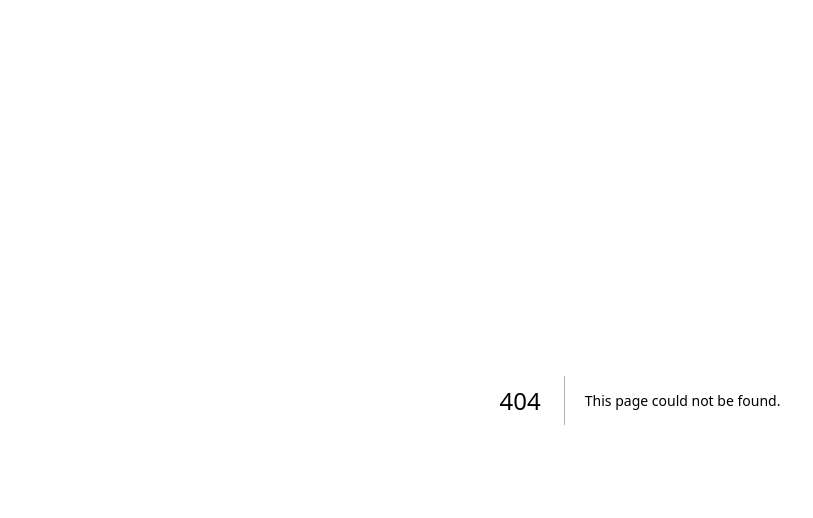
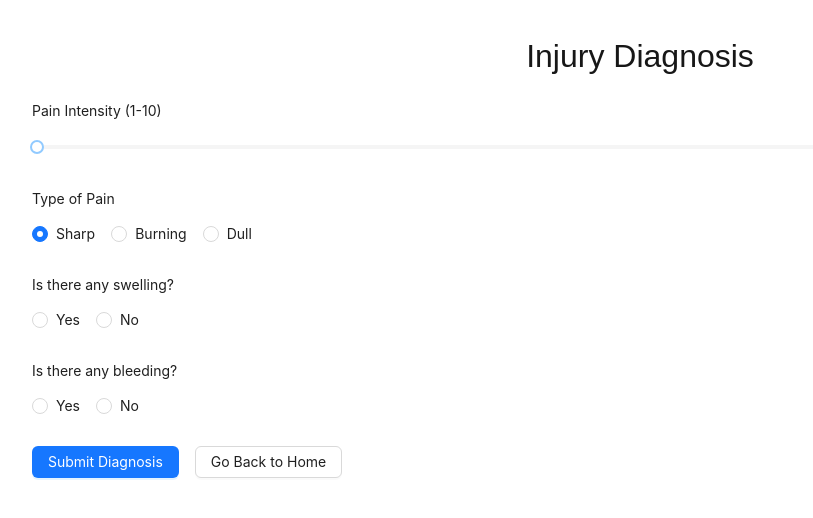
Before and after one commit to Codinglulu2023/CAC2024003, a Next.js app: page /injuryDiagnosisPage in a window 1280 px wide. Before the commit this address had no page. Shown: the top 518 px of the page, without its empty margins (0-813 px from the left). Built offline with nearby package versions, Linux system fonts and the light colour scheme.

Commit message:
+diagnosis

```diff
--- /dev/null
+++ b/app/injuryDiagnosisPage/page.tsx
@@ -0,0 +1,85 @@
+"use client";
+
+import React, { useState } from 'react';
+import { Form, Slider, Radio, Button, message } from 'antd';
+import { useRouter } from 'next/navigation';
+
+export default function InjuryDiagnosisPage() {
+  const [form] = Form.useForm();
+  const router = useRouter();
+  const [painIntensity, setPainIntensity] = useState(0);
+  const [painType, setPainType] = useState('sharp');
+  const [swelling, setSwelling] = useState(false);
+
+  const onFinish = (values: any) => {
+    console.log('Form values: ', values);
+    message.success('Diagnosis submitted successfully.');
+    router.push('/recommendations');
+  };
+
+  const handlePainIntensityChange = (value: number) => {
+    setPainIntensity(value);
+  };
+
+  const handlePainTypeChange = (e: any) => {
+    setPainType(e.target.value);
+  };
+
+  const handleSwellingChange = (e: any) => {
+    setSwelling(e.target.value === 'yes');
+  };
+
+  const goBackToHome = () => {
+    router.push('/');
+  };
+
+  return (
+    <div className="container mx-auto p-8">
+      <h1 style={{ fontSize: '32px', marginBottom: '20px', textAlign: 'center' }}>Injury Diagnosis</h1>
+
+      <Form form={form} layout="vertical" onFinish={onFinish}>
+        {/* Pain Intensity */}
+        <Form.Item label="Pain Intensity (1-10)">
+          <Slider min={1} max={10} onChange={handlePainIntensityChange} value={painIntensity} />
+        </Form.Item>
+
+        {/* Type of Pain */}
+        <Form.Item label="Type of Pain">
+          <Radio.Group onChange={handlePainTypeChange} value={painType}>
+            <Radio value="sharp">Sharp</Radio>
+            <Radio value="burning">Burning</Radio>
+            <Radio value="dull">Dull</Radio>
+          </Radio.Group>
+        </Form.Item>
+
+        {/* Swelling */}
+        <Form.Item label="Is there any swelling?">
+          <Radio.Group onChange={handleSwellingChange}>
+            <Radio value="yes">Yes</Radio>
+            <Radio value="no">No</Radio>
+          </Radio.Group>
+        </Form.Item>
+
+        {/* Bleeding */}
+        <Form.Item label="Is there any bleeding?">
+          <Radio.Group>
+            <Radio value="yes">Yes</Radio>
+            <Radio value="no">No</Radio>
+          </Radio.Group>
+        </Form.Item>
+
+        {/* Buttons */}
+        <Form.Item>
+          <div className="flex gap-4">
+            <Button type="primary" htmlType="submit">
+              Submit Diagnosis
+            </Button>
+            <Button type="default" onClick={goBackToHome}>
+              Go Back to Home
+            </Button>
+          </div>
+        </Form.Item>
+      </Form>
+    </div>
+  );
+}
--- a/app/page.tsx
+++ b/app/page.tsx
@@ -1,21 +1,26 @@
 "use client"
 
 import React from 'react';
-import { Form, Input, Button, Upload, message } from 'antd';
+import { Form, Button, Upload, message } from 'antd';
 import { UploadOutlined } from '@ant-design/icons';
 import Image from "next/image";
+import { useRouter } from 'next/navigation';  // Use Next.js router
 
 const { Dragger } = Upload;
 
 export default function Home() {
-  const onFinish = () => {
-    //TODO save image somewhere
+  const router = useRouter();  // Use Next.js router
+
+  const onFinish = (values: any) => {
+    console.log('Form values: ', values);
+    // Handle form submission logic here
+    router.push('/injuryDiagnosisPage');  // Redirect to injury diagnosis page
   };
 
-  const props = {
+  const uploadProps = {
     name: 'file',
-    multiple: true,
-    action: 'https://google.com',
+    multiple: false,
+    action: 'https://google.com',  // Replace with your actual API
     onChange(info: any) {
       const { status } = info.file;
       if (status !== 'uploading') {
@@ -41,37 +46,11 @@ export default function Home() {
           height={38}
           priority
         />
-        <ol className="list-inside list-decimal text-sm text-center sm:text-left font-[family-name:var(--font-geist-mono)]">
+        <ul className="list-inside list-decimal text-sm text-center sm:text-left font-[family-name:var(--font-geist-mono)]">
           <ul className="mb-2">
-          The app does not provide professional medical advice, and the creator assumes no liability. Users are encouraged to consult healthcare providers for proper diagnosis.
+            The app does not provide professional medical advice, and the creator assumes no liability. Users are encouraged to consult healthcare providers for proper diagnosis.
           </ul>
-        </ol>
-
-        <div className="flex gap-4 items-center flex-col sm:flex-row">
-          <a
-            className="rounded-full border border-solid border-transparent transition-colors flex items-center justify-center bg-foreground text-background gap-2 hover:bg-[#383838] dark:hover:bg-[#ccc] text-sm sm:text-base h-10 sm:h-12 px-4 sm:px-5"
-            href="https://vercel.com/new?utm_source=create-next-app&utm_medium=appdir-template-tw&utm_campaign=create-next-app"
-            target="_blank"
-            rel="noopener noreferrer"
-          >
-            <Image
-              className="dark:invert"
-              src="https://nextjs.org/icons/vercel.svg"
-              alt="Vercel logomark"
-              width={20}
-              height={20}
-            />
-            Deploy now
-          </a>
-          <a
-            className="rounded-full border border-solid border-black/[.08] dark:border-white/[.145] transition-colors flex items-center justify-center hover:bg-[#f2f2f2] dark:hover:bg-[#1a1a1a] hover:border-transparent text-sm sm:text-base h-10 sm:h-12 px-4 sm:px-5 sm:min-w-44"
-            href="https://nextjs.org/docs?utm_source=create-next-app&utm_medium=appdir-template-tw&utm_campaign=create-next-app"
-            target="_blank"
-            rel="noopener noreferrer"
-          >
-            Read our docs
-          </a>
-        </div>
+        </ul>
 
         <Form
           name="basic"
@@ -79,14 +58,14 @@ export default function Home() {
           autoComplete="off"
         >
           <Form.Item label="Upload">
-            <Dragger {...props}>
+            <Dragger {...uploadProps}>
               <p className="ant-upload-drag-icon">
                 <UploadOutlined />
               </p>
               <p className="ant-upload-text">Click or drag file to this area to upload</p>
               <p className="ant-upload-hint">
                 Support for a single or bulk upload. Strictly prohibit from uploading company data or other
-                band files
+                banned files.
               </p>
             </Dragger>
           </Form.Item>
@@ -98,10 +77,11 @@ export default function Home() {
           </Form.Item>
         </Form>
       </main>
+
       <footer className="row-start-3 flex gap-6 flex-wrap items-center justify-center">
         <a
           className="flex items-center gap-2 hover:underline hover:underline-offset-4"
-          href="https://nextjs.org/learn?utm_source=create-next-app&utm_medium=appdir-template-tw&utm_campaign=create-next-app"
+          href="https://nextjs.org/learn"
           target="_blank"
           rel="noopener noreferrer"
         >
@@ -116,7 +96,7 @@ export default function Home() {
         </a>
         <a
           className="flex items-center gap-2 hover:underline hover:underline-offset-4"
-          href="https://vercel.com/templates?framework=next.js&utm_source=create-next-app&utm_medium=appdir-template-tw&utm_campaign=create-next-app"
+          href="https://vercel.com/templates?framework=next.js"
           target="_blank"
           rel="noopener noreferrer"
         >
@@ -131,7 +111,7 @@ export default function Home() {
         </a>
         <a
           className="flex items-center gap-2 hover:underline hover:underline-offset-4"
-          href="https://nextjs.org?utm_source=create-next-app&utm_medium=appdir-template-tw&utm_campaign=create-next-app"
+          href="https://nextjs.org"
           target="_blank"
           rel="noopener noreferrer"
         >
--- /dev/null
+++ b/app/recommendations/page.tsx
@@ -0,0 +1,69 @@
+"use client";
+
+import React from 'react';
+import { Button, Card } from 'antd';
+import { useRouter } from 'next/navigation';
+
+const recommendationsData = [
+  {
+    id: 1,
+    title: 'Immediate Self-Care',
+    description: 'Apply ice to the affected area for 15-20 minutes every hour for the first 48 hours. Rest the injured area and avoid any strenuous activity.',
+  },
+  {
+    id: 2,
+    title: 'Pain Management',
+    description: 'Take over-the-counter pain medication like ibuprofen to reduce swelling and pain. Consult with a healthcare provider if pain persists.',
+  },
+  {
+    id: 3,
+    title: 'Rehabilitation Exercises',
+    description: 'Start gentle stretching exercises once the swelling and pain have subsided. Consult with a physical therapist for proper recovery routines.',
+  },
+  {
+    id: 4,
+    title: 'Red Alert',
+    description: 'If the pain is severe or you notice an unusual symptom like numbness or tingling, visit urgent care immediately. The location of nearby urgent care centers is shown below.',
+  },
+];
+
+export default function Recommendations() {
+  const router = useRouter();
+
+  const handleGoBack = () => {
+    router.push('/injuryDiagnosisPage');
+  };
+
+  return (
+    <div className="container mx-auto p-8">
+      <h1 style={{ fontSize: '32px', marginBottom: '20px', textAlign: 'center' }}>Injury Recommendations</h1>
+
+      <div className="grid grid-cols-1 md:grid-cols-2 lg:grid-cols-3 gap-6">
+        {recommendationsData.map((item) => (
+          <Card key={item.id} title={item.title} bordered={true}>
+            <p>{item.description}</p>
+          </Card>
+        ))}
+      </div>
+
+      <div className="mt-10 flex justify-center">
+        <Button type="primary" onClick={handleGoBack}>
+          Go Back to Injury Diagnosis
+        </Button>
+      </div>
+
+      <div className="mt-10">
+        <h2 style={{ fontSize: '24px', textAlign: 'center', marginBottom: '20px' }}>Urgent Care Locations</h2>
+        <iframe
+          title="Urgent Care Locations"
+          src="https://www.google.com/maps/embed?pb=!1m18!1m12!1m3!1d48382.22517449554!2d-73.13471334498257!3d40.91534517251402!2m3!1f0!2f0!3f0!3m2!1i1024!2i768!4f13.1!3m3!1m2!1s0x89e8454c8ebc2ff7%3A0x2a0493e2339c2cf4!2sUrgent%20Care!5e0!3m2!1sen!2sus!4v1684452255095!5m2!1sen!2sus"
+          width="100%"
+          height="450"
+          style={{ border: 0 }}
+          allowFullScreen
+          loading="lazy"
+        ></iframe>
+      </div>
+    </div>
+  );
+}
```
Also changed, not shown: package.json (+6 -1 lines), 2 other files (tests, documents, lock files or other folders).
